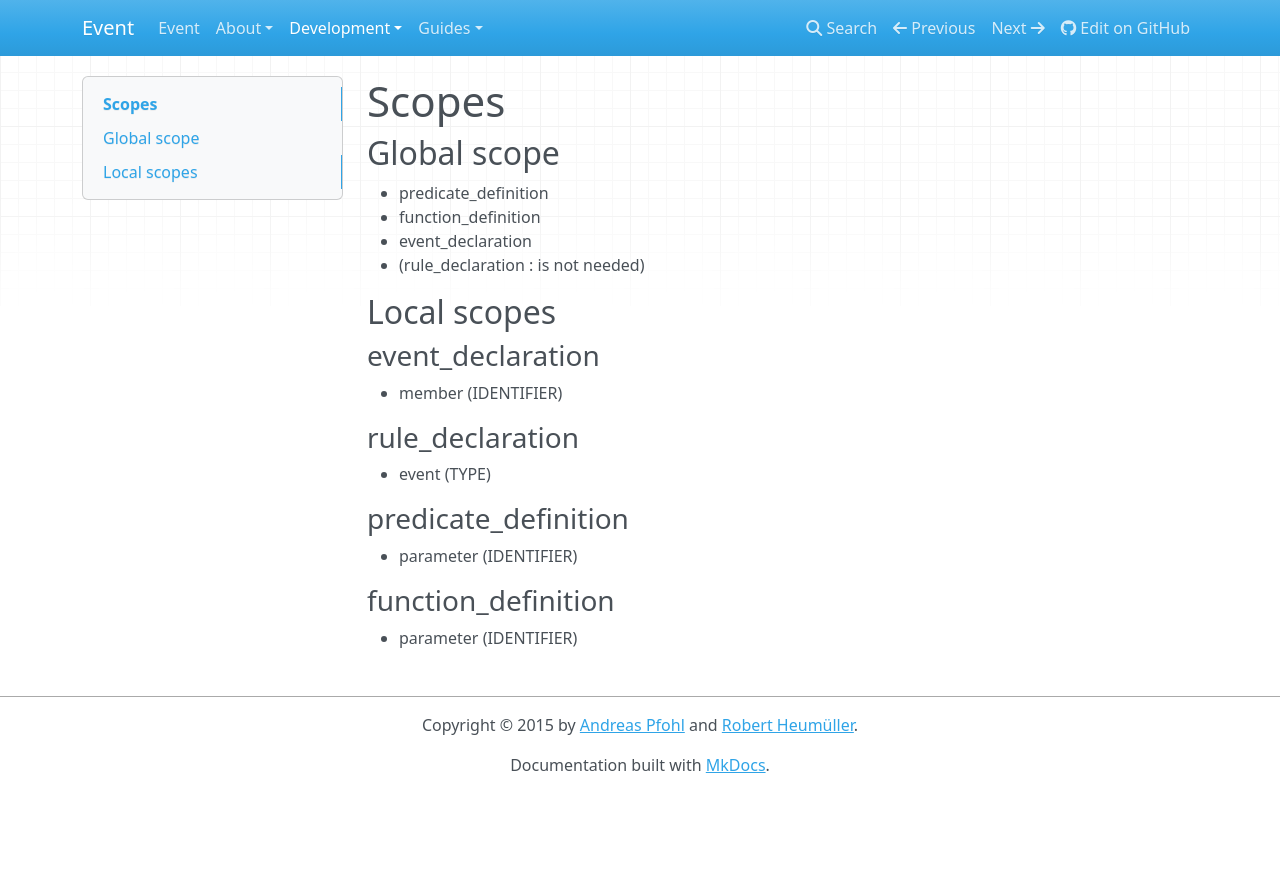
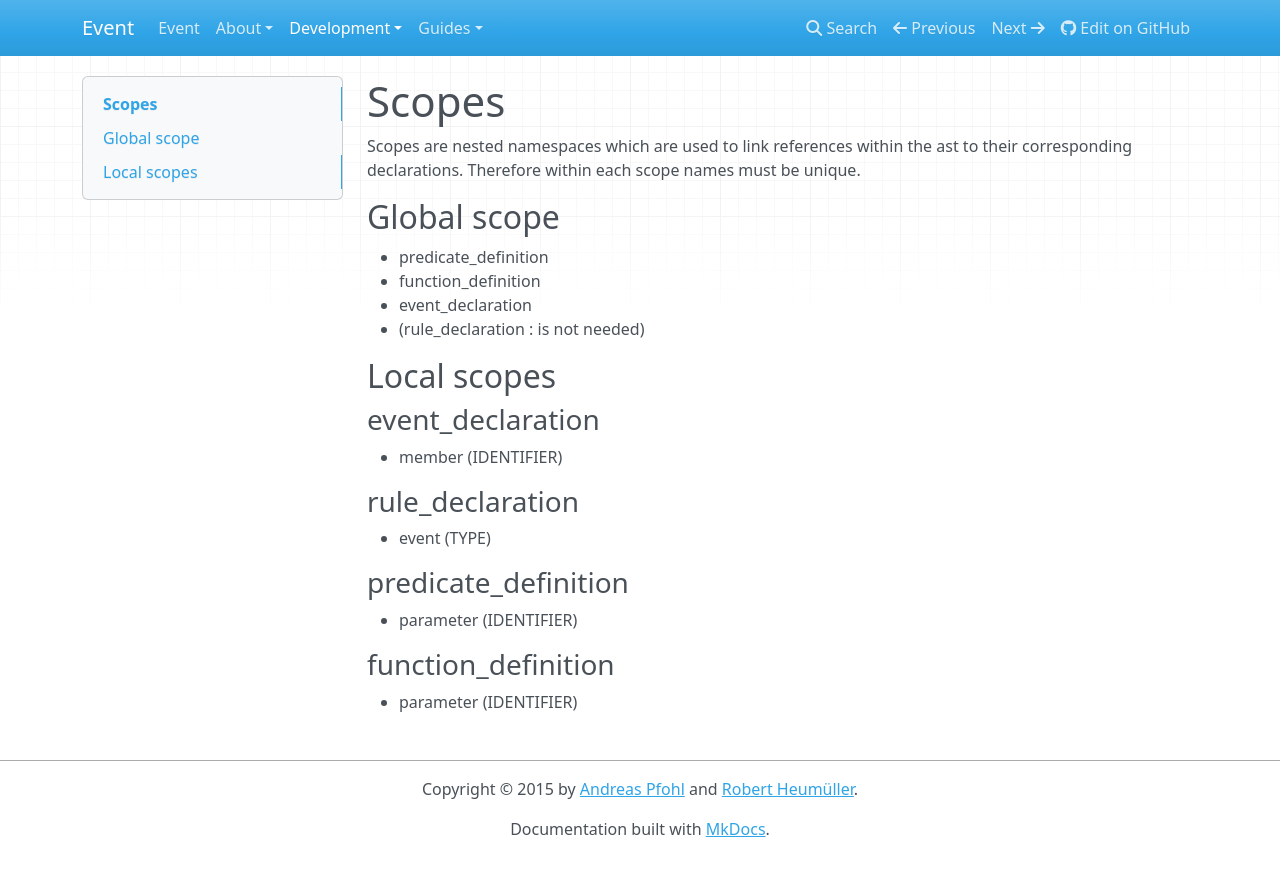
Before and after one commit to compiler-dept/event-compiler, an MkDocs documentation site: the page built from docs/development/scopes.md, in a window 1280 px wide. Shown: the top 876 px of the page. Built offline with MkDocs 1.6.1, drawn with Linux system fonts in a browser that asks for light colours; nearby versions of some CDN libraries.

Commit message:
Scopes introduction.

```diff
--- a/docs/development/scopes.md
+++ b/docs/development/scopes.md
@@ -1,4 +1,6 @@
 # Scopes
+Scopes are nested namespaces which are used to link references within the ast to
+their corresponding declarations. Therefore within each scope names must be unique.
 
 ## Global scope
 
```
